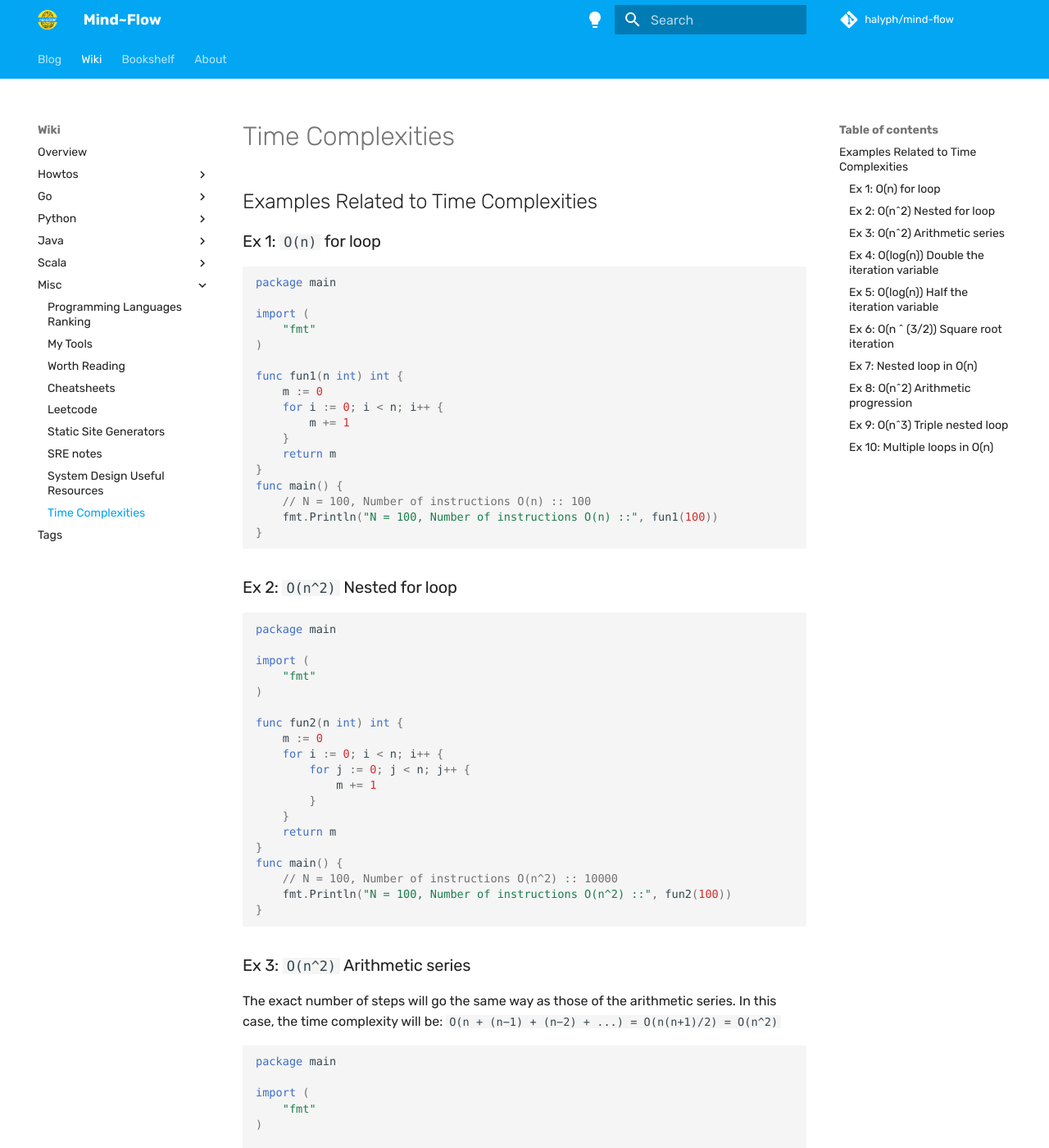
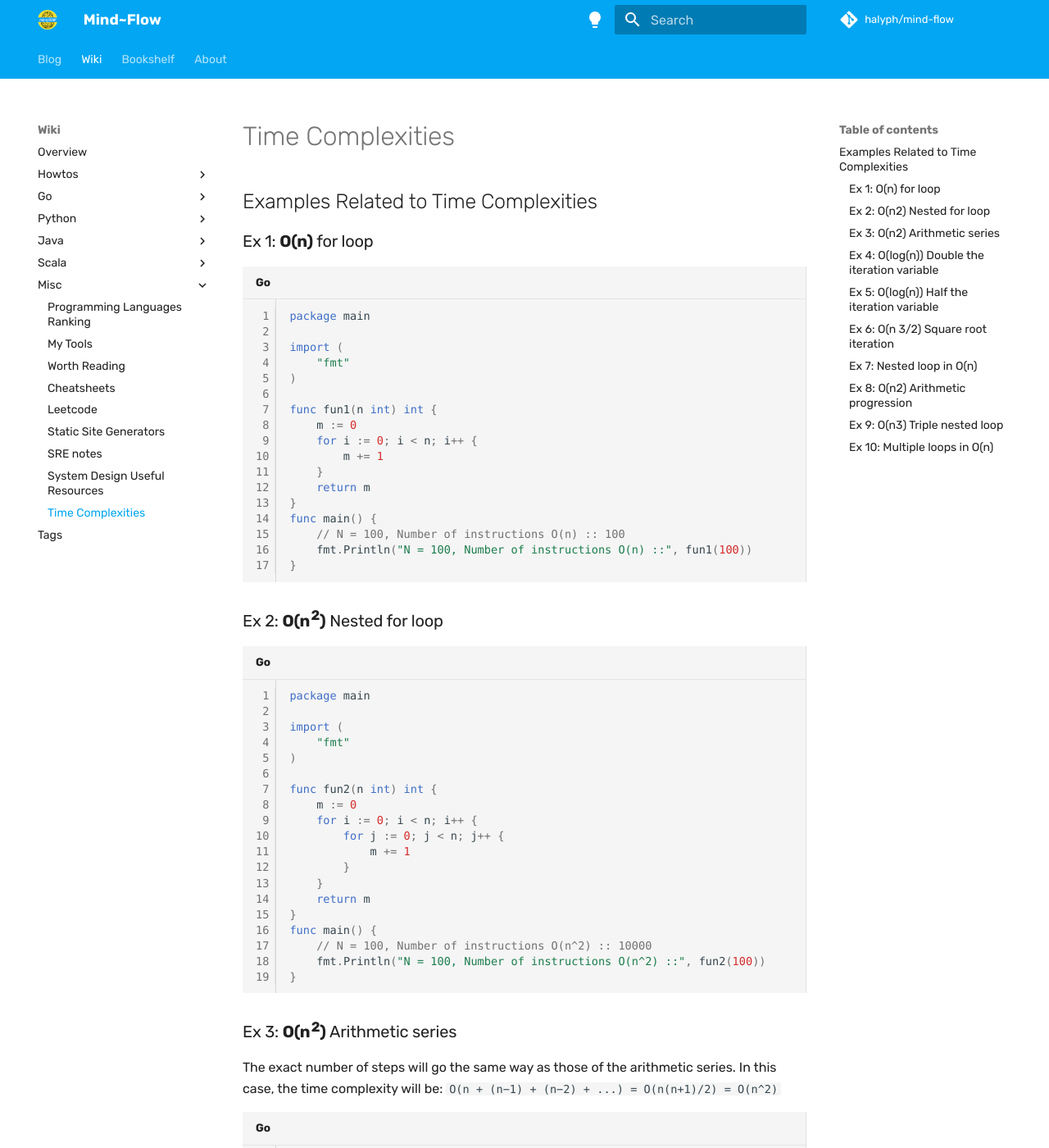
Before and after one commit to halyph/mind-flow, an MkDocs documentation site: the page built from docs/wiki/misc/time-complexities.md, in a window 1280 px wide and 1400 px high. Shown: the whole window at 82% size. Built offline with MkDocs 1.6.1 and Material for MkDocs 9.7.7, drawn with Linux system fonts in a browser that asks for light colours; some web fonts are replaced; comment, search, counter and statistics services are not loaded; some of the changed text lies outside the part shown.

Commit message:
upd time-complexities.md

````diff
--- a/docs/wiki/misc/time-complexities.md
+++ b/docs/wiki/misc/time-complexities.md
@@ -2,7 +2,7 @@
 
 ## Examples Related to Time Complexities
 
-### Ex 1: `O(n)` for loop
+### Ex 1: **O(n)** for loop
 
 ```go
 package main
@@ -24,7 +24,7 @@ func main() {
 }
 ```
 
-### Ex 2: `O(n^2)` Nested for loop
+### Ex 2: **O(n^2^)** Nested for loop
 
 ```go
 package main
@@ -48,7 +48,7 @@ func main() {
 }
 ```
 
-### Ex 3: `O(n^2)` Arithmetic series
+### Ex 3: **O(n^2^)** Arithmetic series
 
 The exact number of steps will go the same way as those of the arithmetic series. In this case, the time complexity will be: `O(n + (n−1) + (n−2) + ...) =  O(n(n+1)/2)  =  O(n^2)`
 
@@ -74,7 +74,7 @@ func main() {
 }
 ```
 
-### Ex 4: `O(log(n))` Double the iteration variable
+### Ex 4: **O(log(n))** Double the iteration variable
 
 ```go
 package main
@@ -98,7 +98,7 @@ func main() {
 }
 ```
 
-### Ex 5: `O(log(n))` Half the iteration variable
+### Ex 5: **O(log(n))** Half the iteration variable
 
 ```go
 package main
@@ -122,7 +122,7 @@ func main() {
 }
 ```
 
-### Ex 6: `O(n ^ (3/2))` Square root iteration
+### Ex 6: **O(n ^3/2^)** Square root iteration
 
 In this example, we consider the size of the inner loop as the square root of `n`. The size of our program is `(n∗√n)`. Thus, its time complexity is `O(n ^ (3/2))`.
 
@@ -150,7 +150,7 @@ func main() {
 }
 ```
 
-### Ex 7: Nested loop in `O(n)`
+### Ex 7: Nested loop in **O(n)**
 
 ```go
 package main
@@ -175,7 +175,7 @@ func main() {
 
 ```
 
-### Ex 8: `O(n^2)` Arithmetic progression
+### Ex 8: **O(n^2^)** Arithmetic progression
 
 ```go
 package main
@@ -199,7 +199,7 @@ func main() {
 }
 ```
 
-### Ex 9: `O(n^3)` Triple nested loop
+### Ex 9: **O(n^3^)** Triple nested loop
 
 ```go
 package main
@@ -225,7 +225,7 @@ func main() {
 }
 ```
 
-### Ex 10: Multiple loops in `O(n)`
+### Ex 10: Multiple loops in **O(n)**
 
 This is a tricky one. In this example, `j` is not initialized for every iteration. For `i=0`, the loop of `j` executes completely. But for the remaining values of `i`, the loop of `j` does not execute. Time complexity, in this case, is `O(n)`
 
--- a/mkdocs.yml
+++ b/mkdocs.yml
@@ -57,10 +57,17 @@ markdown_extensions:
 - smarty
 - extra
 - codehilite
+- pymdownx.caret
+- pymdownx.critic
+- pymdownx.details
+- pymdownx.keys
 - pymdownx.magiclink
-- pymdownx.details
 - pymdownx.mark
 - pymdownx.superfences
+- pymdownx.tilde
+- pymdownx.highlight:
+    auto_title: true
+    linenums: true
 - mdx_truly_sane_lists
 - tables
 - attr_list
````
